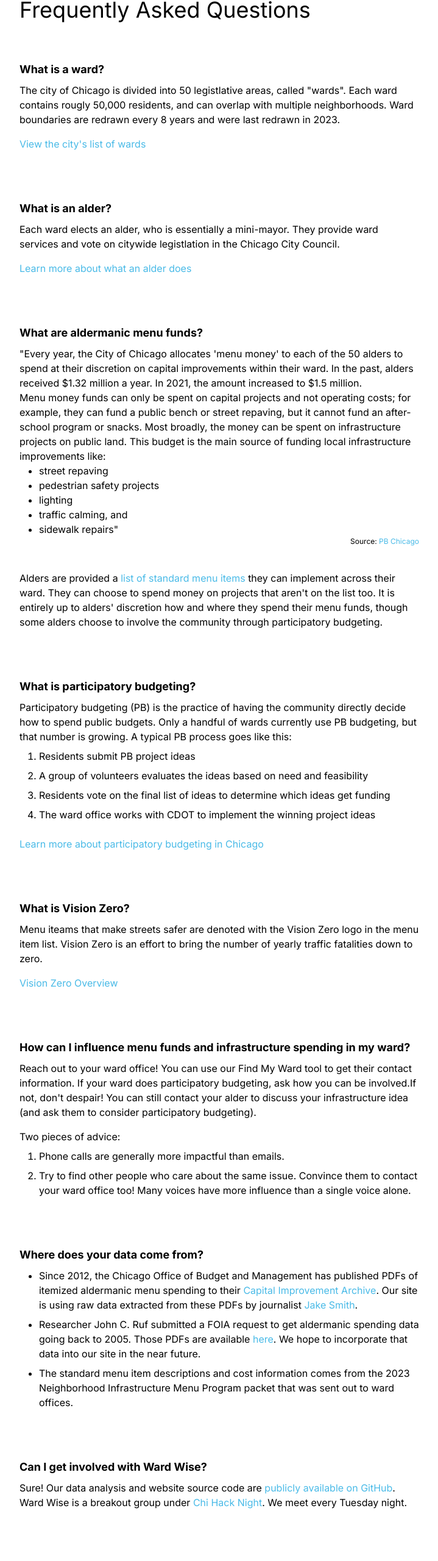
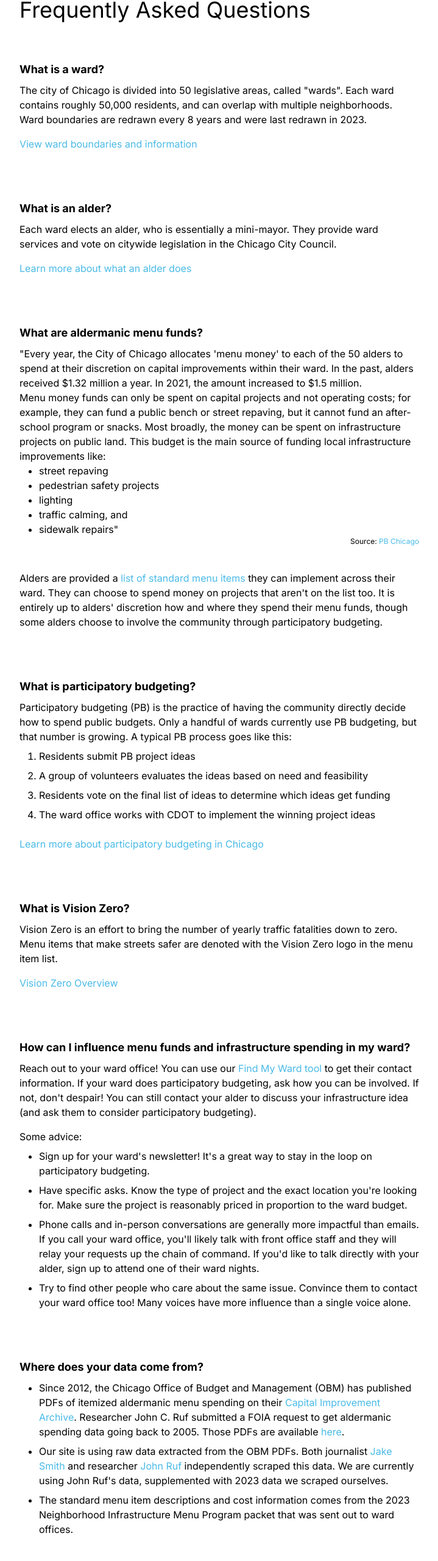
Before and after one commit to ward-wise/ward-wise-front-end, a Next.js app: page /faqs in a window 1280 px wide. Shown: the part 140-2700 px from the top of the page at 61% size, without its empty margins (280-999 px from the left). Built offline with nearby package versions, Linux system fonts and the light colour scheme.

Commit message:
Updates and changes to FAQs.

```diff
--- a/app/(pages)/(main)/faqs/page.tsx
+++ b/app/(pages)/(main)/faqs/page.tsx
@@ -14,13 +14,13 @@ export default function FAQs() {
 
         <FAQ title={"What is a ward?"}>
           <p className="mb-4">
-            The city of Chicago is divided into 50 legistlative areas, called
-            &quot;wards&quot;. Each ward contains rougly 50,000 residents, and can
+            The city of Chicago is divided into 50 legislative areas, called
+            &quot;wards&quot;. Each ward contains roughly 50,000 residents, and can
             overlap with multiple neighborhoods. Ward boundaries are redrawn every 8
             years and were last redrawn in 2023.
           </p>
-          <Hyperlink href="https://www.chicago.gov/city/en/about/wards.html">
-            {"View the city's list of wards"}
+          <Hyperlink href="https://chicago.councilmatic.org/council-members/">
+            {"View ward boundaries and information"}
           </Hyperlink>
         </FAQ>
 
@@ -28,7 +28,7 @@ export default function FAQs() {
         <FAQ title={"What is an alder?"}>
           <p className="mb-4">
             Each ward elects an alder, who is essentially a mini-mayor. They provide
-            ward services and vote on citywide legistlation in the Chicago City
+            ward services and vote on citywide legislation in the Chicago City
             Council.
           </p>
           <Hyperlink href="https://www.citybureau.org/newswire/2023/1/24/what-does-an-alderman-do">
@@ -108,9 +108,9 @@ export default function FAQs() {
 
         <FAQ title={"What is Vision Zero?"}>
           <p className="mb-4">
-            Menu iteams that make streets safer are denoted with the Vision Zero
-            logo in the menu item list. Vision Zero is an effort to bring the number
-            of yearly traffic fatalities down to zero.
+            Vision Zero is an effort to bring the number of yearly traffic fatalities down to zero.
+            Menu items that make streets safer are denoted with the Vision Zero
+            logo in the menu item list.
             <br />
           </p>
           <Hyperlink href="https://activetrans.org/our-work/walking/vision-zero">
@@ -121,41 +121,54 @@ export default function FAQs() {
         <FAQ title={"How can I influence menu funds and infrastructure spending in my ward?"}>
           <p className="mb-4">
             {/* TODO: should link Find My Ward tool here */}
-            Reach out to your ward office! You can use our Find My Ward tool to get their contact information. If
-            your ward does participatory budgeting, ask how you can be involved.If
+            Reach out to your ward office! You can use our <Hyperlink href="find-my-ward">Find My Ward tool</Hyperlink> to get their contact information. If
+            your ward does participatory budgeting, ask how you can be involved. If
             not, don&apos;t despair! You can still contact your alder to discuss
             your infrastructure idea (and ask them to consider participatory
             budgeting).
           </p >
-          <p>Two pieces of advice:</p>
-          <ol className="ml-8 space-y-2 mt-2 list-decimal">
-            <li>Phone calls are generally more impactful than emails.</li>
+          <p>Some advice:</p>
+          <ul className="ml-8 space-y-2 mt-2 list-disc">
+            <li>Sign up for your ward's newsletter! It's a great way to stay in the loop on participatory budgeting.</li>
+            <li>
+              Have specific asks. Know the type of project and the exact location
+              you're looking for. Make sure the project is reasonably priced in
+              proportion to the ward budget.
+            </li>
+            <li>
+              Phone calls and in-person conversations are generally more impactful
+              than emails. If you call your ward office, you'll likely talk with
+              front office staff and they will relay your requests up the chain of
+              command. If you'd like to talk directly with your alder, sign up to
+              attend one of their ward nights.
+            </li>
             <li>
               Try to find other people who care about the same issue. Convince them
               to contact your ward office too! Many voices have more influence than
               a single voice alone.
             </li>
-          </ol>
+          </ul>
         </FAQ >
 
         <FAQ title={"Where does your data come from?"}>
           <ul className="ml-8 space-y-2 list-disc">
             <li>
-              Since 2012, the Chicago Office of Budget and Management has published
-              PDFs of itemized aldermanic menu spending to their{" "}
+              Since 2012, the Chicago Office of Budget and Management (OBM) has published
+              PDFs of itemized aldermanic menu spending on their{" "}
               <Hyperlink href="https://www.chicago.gov/city/en/depts/obm/provdrs/cap_improve/svcs/cip-archive.html">
                 Capital Improvement Archive
               </Hyperlink>
-              . Our site is using raw data extracted from these PDFs by journalist{" "}
-              <Hyperlink href="https://jakejeromesmith.wordpress.com/">Jake Smith</Hyperlink>.
-            </li>
-            <li>
-              Researcher John C. Ruf submitted a FOIA request to get aldermanic
+              . Researcher John C. Ruf submitted a FOIA request to get aldermanic
               spending data going back to 2005. Those PDFs are available{" "}
               <Hyperlink href="https://github.com/JohnCRuf/alderman_machine/tree/master/tasks/initialdata/output">
                 here
-              </Hyperlink>
-              . We hope to incorporate that data into our site in the near future.
+              </Hyperlink>.
+            </li>
+            <li>
+              Our site is using raw data extracted from the OBM PDFs. Both journalist{" "}
+              <Hyperlink href="https://jakejeromesmith.wordpress.com/">Jake Smith</Hyperlink> and
+              researcher <Hyperlink href="https://github.com/JohnCRuf">John Ruf</Hyperlink> independently
+              scraped this data. We are currently using John Ruf's data, supplemented with 2023 data we scraped ourselves.
             </li>
             <li>
               The standard menu item descriptions and cost information comes from the
```
